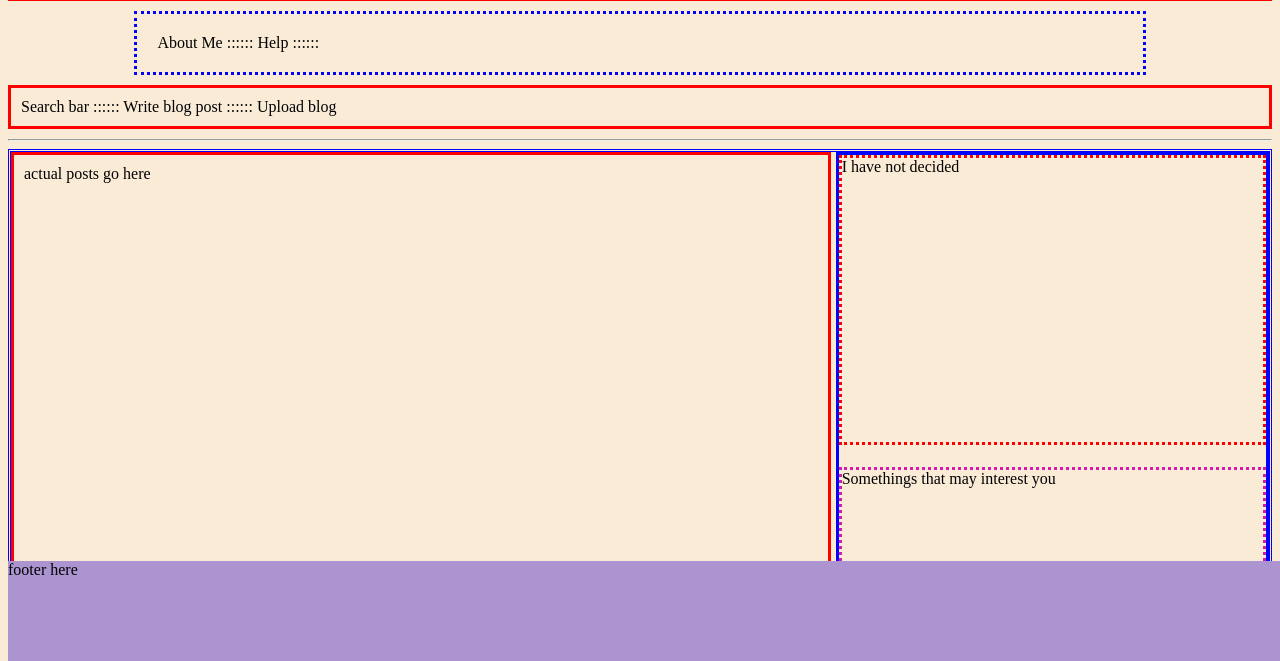
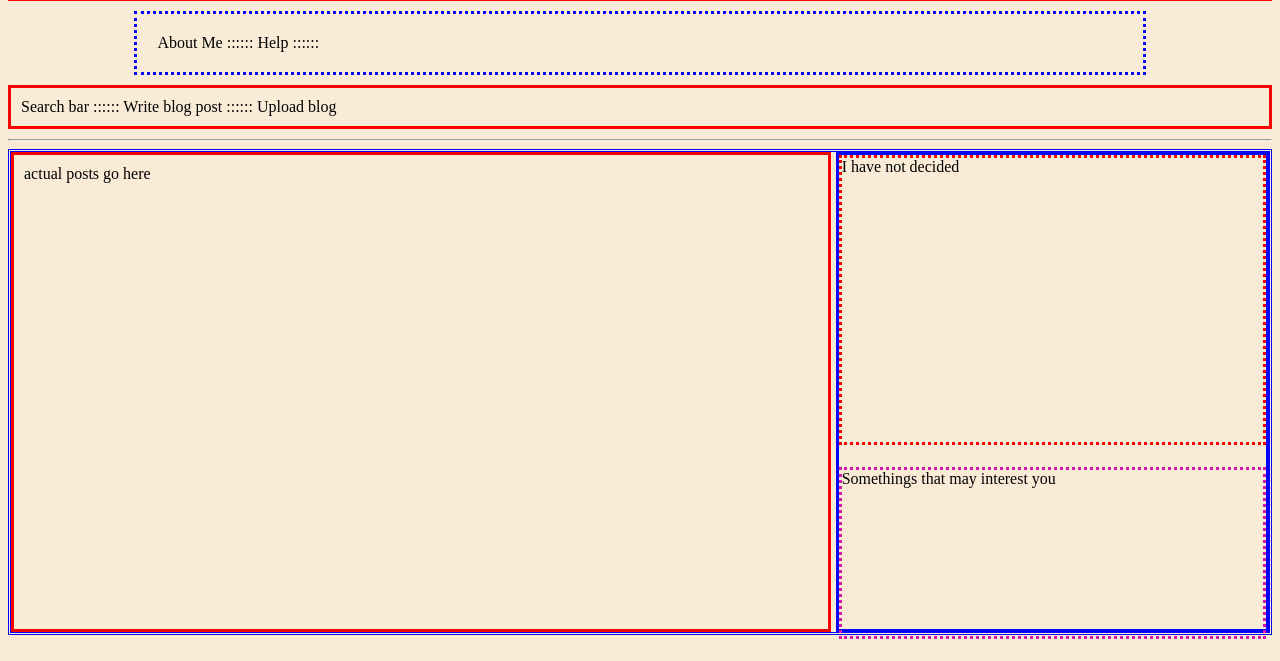
Before and after one commit to adudumayo/BlogWebsite, a plain HTML site: page blog_website/frontend/index.html in a window 1280 px wide. Shown: the part 139-800 px from the top of the page. Drawn offline with Linux system fonts and the light colour scheme.

Commit message:
removed the footer

```diff
--- a/blog_website/frontend/index.html
+++ b/blog_website/frontend/index.html
@@ -71,14 +71,6 @@
             height: 35%;
         }
 
-        footer {
-            background-color: rgb(171, 148, 208);
-            position: absolute;
-            bottom: 0;
-            width: 100%;
-            height: 100px;
-        }
-
     </style>
 </head>
 
@@ -104,8 +96,6 @@
         </section>
     </section>
 
-    <footer>footer here</footer>
-
 </body>
 
 </html>
```
